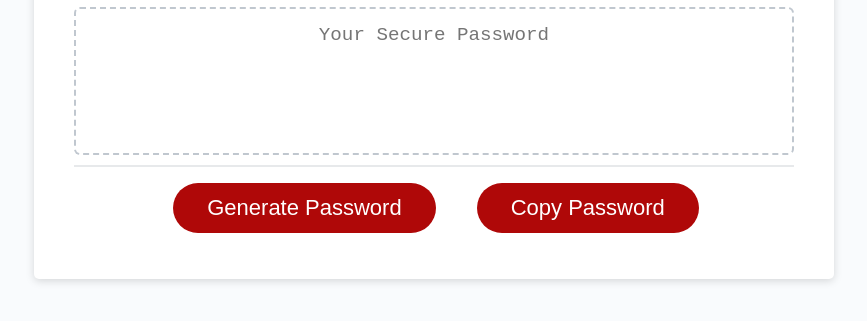
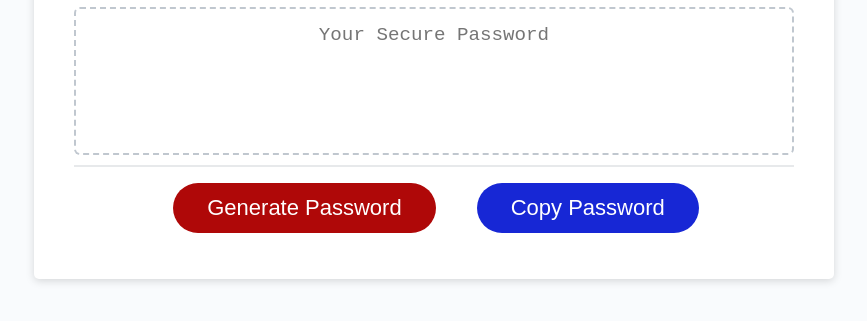
Before and after one commit to jkaho/password-generator, a plain HTML site: page index.html in a window 1280 px wide. Shown: the part 241-562 px from the top of the page, without its empty margins (206-1073 px from the left). Drawn offline with Linux system fonts and the light colour scheme.

Commit message:
Modify 'index.html' and 'style.css' to change colour of 'Copy Password' button

```diff
--- a/assets/css/style.css
+++ b/assets/css/style.css
@@ -88,6 +88,10 @@ header {
   cursor: pointer;
 }
 
+.secondary-btn {
+  background-color: rgb(23, 39, 213);
+}
+
 button[disabled] {
   cursor: default;
   background: #c0c7cf;
--- a/index.html
+++ b/index.html
@@ -28,7 +28,7 @@
           </div>
           <div class="card-footer">
             <button id="generate" class="btn">Generate Password</button>
-            <button id="copy" class="btn">Copy Password</button>
+            <button id="copy" class="btn secondary-btn">Copy Password</button>
           </div>
       </div>
   </div>
```
Also changed, not shown: 2 other files.
